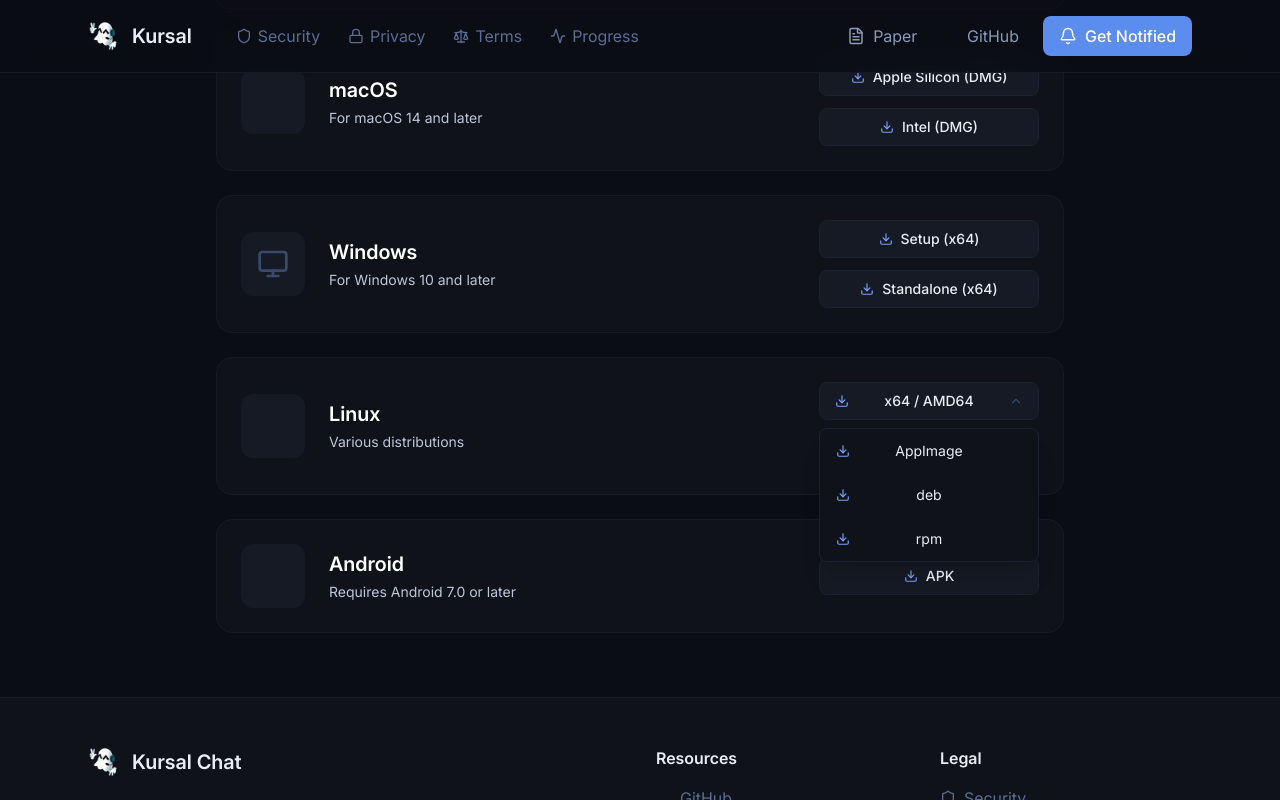
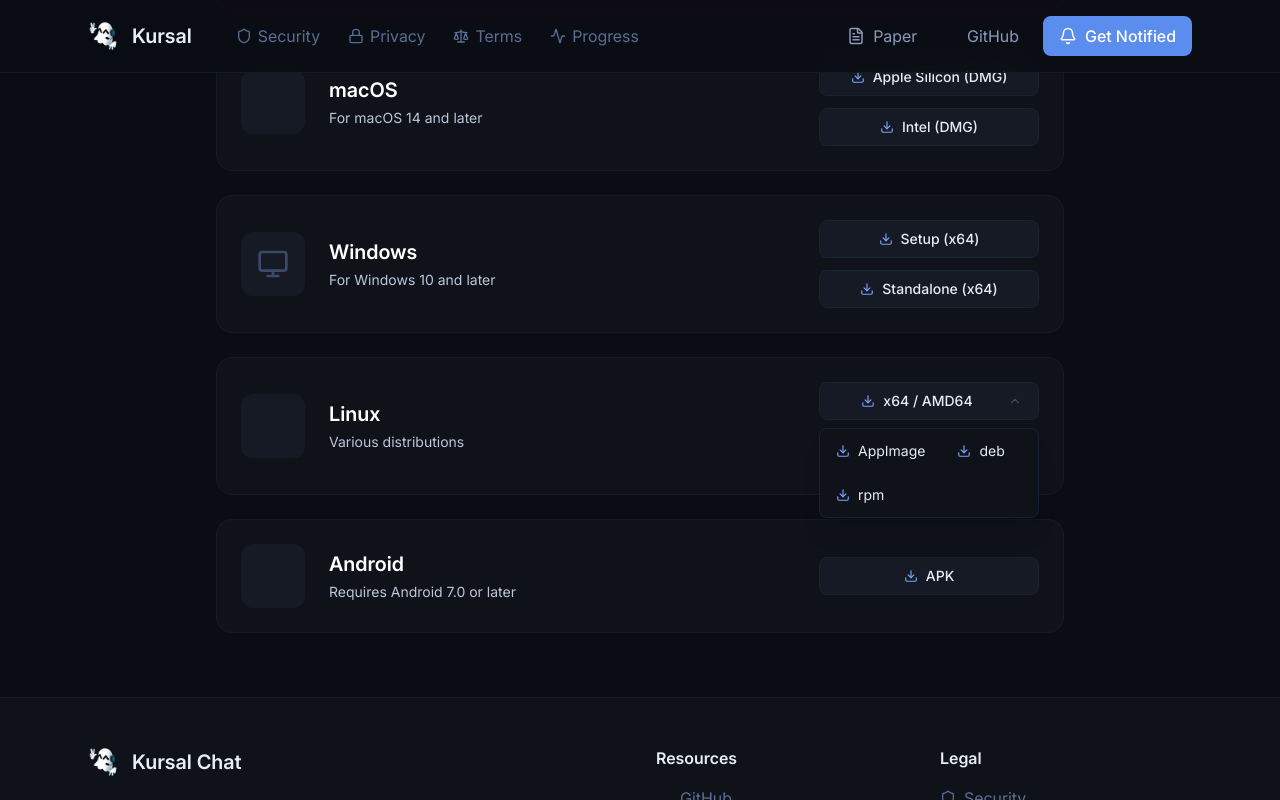
Before and after one commit to KursalChat/Website, a SvelteKit app: page /download in a window 1280 px wide. Both pictures are taken after a click on the button "x64 / AMD64". Shown: the part 669-1469 px from the top of the page. Built offline with nearby package versions, Linux system fonts and the light colour scheme; some icons are missing.

Commit message:
🤯 Centering an icon

```diff
--- a/src/routes/download/+page.svelte
+++ b/src/routes/download/+page.svelte
@@ -161,15 +161,13 @@
                 <div class="relative w-full md:w-auto linux-dropdown-container">
                   <button
                     onclick={(e) => toggleDropdown("linux-x64", e)}
-                    class="w-full md:w-[220px] inline-flex items-center justify-between gap-2 px-4 py-2 bg-kursal-700 hover:bg-kursal-600 border border-kursal-600 rounded-lg text-sm text-kursal-50 font-medium transition-colors"
+                    class="relative w-full md:w-[220px] inline-flex items-center justify-center gap-2 px-4 py-2 pr-10 bg-kursal-700 hover:bg-kursal-600 border border-kursal-600 rounded-lg text-sm text-kursal-50 font-medium transition-colors"
                   >
-                    <div class="flex items-center justify-center w-full gap-2">
                     <Download
                       size={14}
-                        class="text-accent-400 text-opacity-80 absolute left-4"
+                      class="text-accent-400 text-opacity-80 shrink-0"
                     />
-                      x64 / AMD64
-                    </div>
+                    <span>x64 / AMD64</span>
                     <ChevronDown
                       size={14}
                       class="text-kursal-400 transition-transform {openDropdown ===
@@ -187,11 +185,11 @@
                           href={link.url}
                           onclick={(e) =>
                             handleDownloadClick(platform.id, link.id, e)}
-                          class="flex items-center justify-center gap-2 px-4 py-3 hover:bg-kursal-700 text-sm text-kursal-50 transition-colors"
+                          class="inline-flex items-center justify-center gap-2 px-4 py-3 hover:bg-kursal-700 text-sm text-kursal-50 transition-colors"
                         >
                           <Download
                             size={14}
-                            class="text-accent-400 text-opacity-80 absolute left-4"
+                            class="text-accent-400 text-opacity-80 shrink-0"
                           />
                           {link.label}
                         </a>
@@ -203,15 +201,13 @@
                 <div class="relative w-full md:w-auto linux-dropdown-container">
                   <button
                     onclick={(e) => toggleDropdown("linux-arm64", e)}
-                    class="w-full md:w-[220px] inline-flex items-center justify-between gap-2 px-4 py-2 bg-kursal-700 hover:bg-kursal-600 border border-kursal-600 rounded-lg text-sm text-kursal-50 font-medium transition-colors"
+                    class="relative w-full md:w-[220px] inline-flex items-center justify-center gap-2 px-4 py-2 pr-10 bg-kursal-700 hover:bg-kursal-600 border border-kursal-600 rounded-lg text-sm text-kursal-50 font-medium transition-colors"
                   >
-                    <div class="flex items-center justify-center w-full gap-2">
                     <Download
                       size={14}
-                        class="text-accent-400 text-opacity-80 absolute left-4"
+                      class="text-accent-400 text-opacity-80 shrink-0"
                     />
-                      arm64
-                    </div>
+                    <span>arm64</span>
                     <ChevronDown
                       size={14}
                       class="text-kursal-400 transition-transform {openDropdown ===
@@ -229,11 +225,11 @@
                           href={link.url}
                           onclick={(e) =>
                             handleDownloadClick(platform.id, link.id, e)}
-                          class="flex items-center justify-center gap-2 px-4 py-3 hover:bg-kursal-700 text-sm text-kursal-50 transition-colors"
+                          class="inline-flex items-center justify-center gap-2 px-4 py-3 hover:bg-kursal-700 text-sm text-kursal-50 transition-colors"
                         >
                           <Download
                             size={14}
-                            class="text-accent-400 text-opacity-80 absolute left-4"
+                            class="text-accent-400 text-opacity-80 shrink-0"
                           />
                           {link.label}
                         </a>
```
Lines whose indentation alone changed are shown as unchanged.
